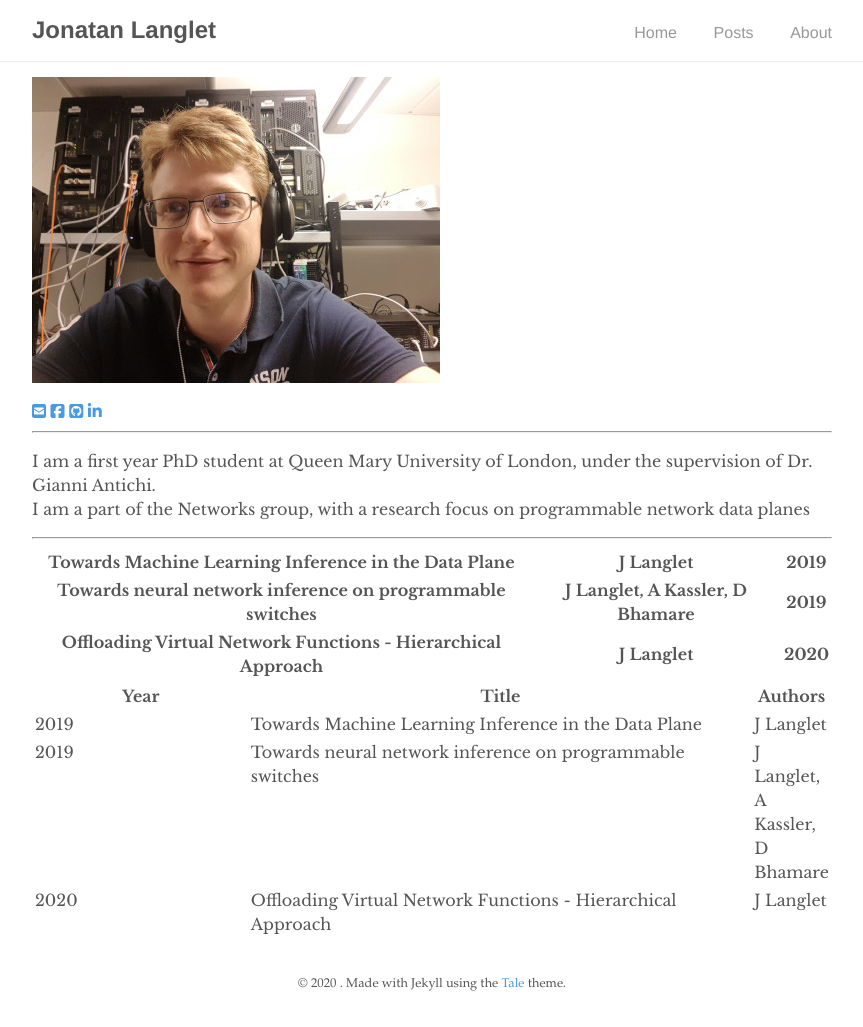
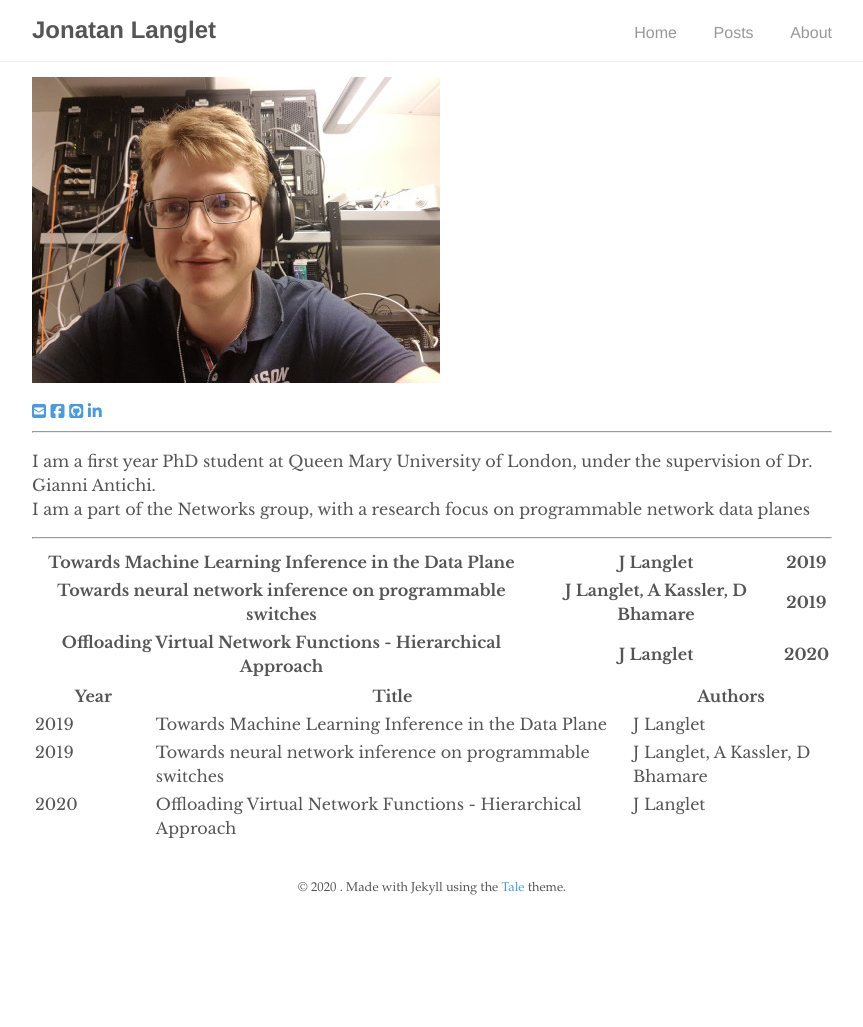
Before and after one commit to jonlanglet/jonlanglet.github.io, a Jekyll site: the page built from index.md, in a window 1280 px wide. Shown: the whole page, without its empty margins (208-1071 px from the left). Built offline with Jekyll 4.4.1, drawn with Linux system fonts in a browser that asks for light colours; nearby versions of some CDN libraries; after the commit the page ends 931 px from its top, so only the background shows below that.

Commit message:
Mod table widths

```diff
--- a/_includes/publications.html
+++ b/_includes/publications.html
@@ -24,8 +24,9 @@
 {% assign pub = site.data.publications %}
 <table>
 	<colgroup>
-		<col width="30%" />
-		<col width="70%" />
+		<col width="15%" />
+		<col width="60%" />
+		<col width="25%" />
 	</colgroup>
 	<thead>
 		<tr class="header">
```
